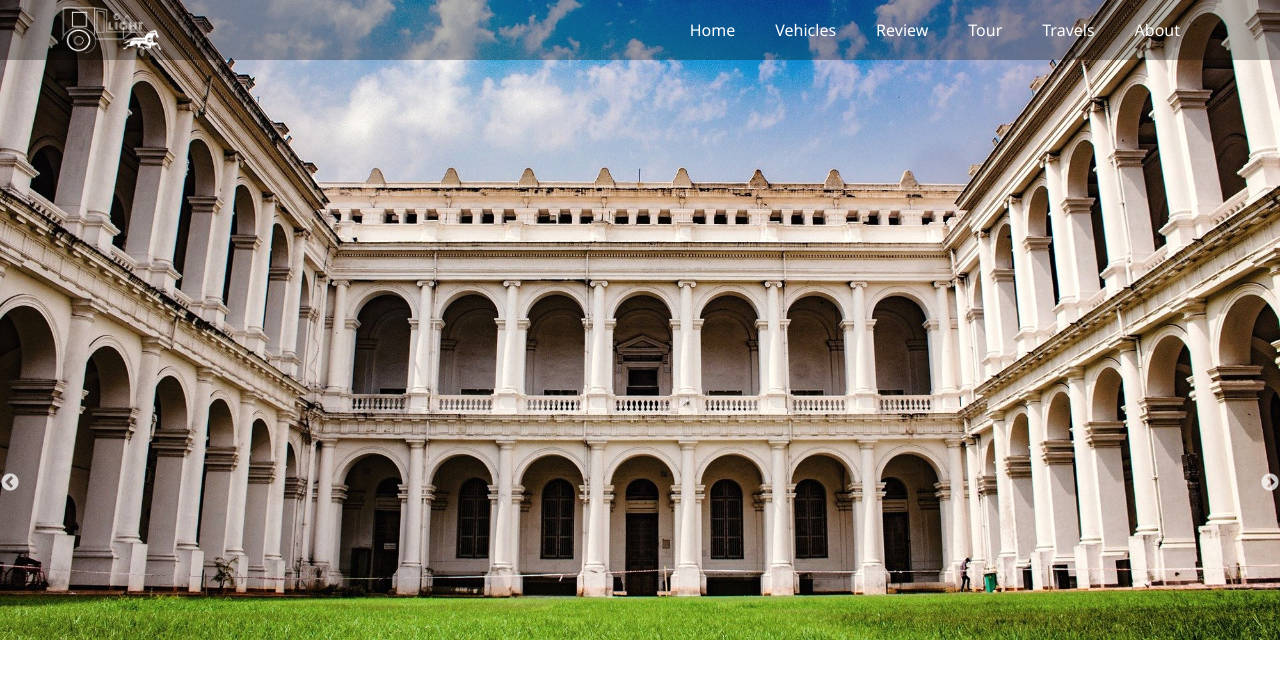
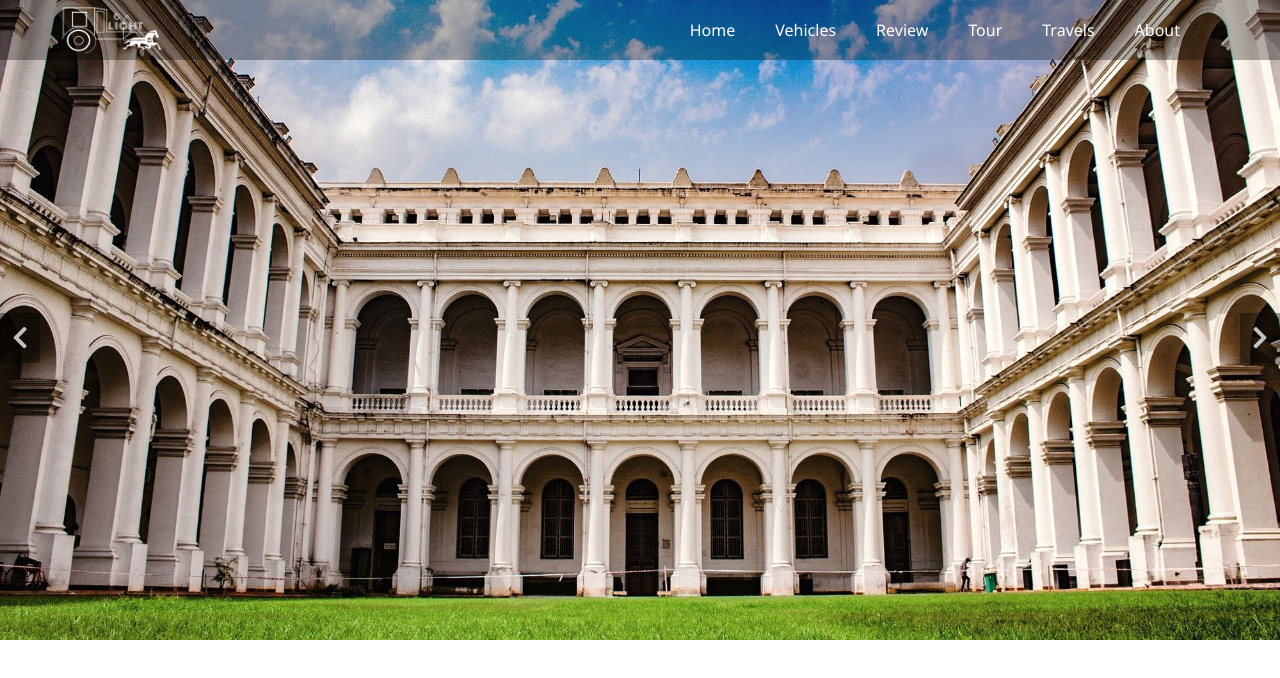
Before and after one commit to sibghat0/Light-Tour-and-Travels, a React (Create React App) app: page / in a window 1280 px wide. Shown: the top 678 px of the page. Built offline with nearby package versions, Linux system fonts and the light colour scheme; a web font is replaced by a local one.

Commit message:
hero complete

```diff
--- a/src/App.js
+++ b/src/App.js
@@ -16,6 +16,7 @@ function App() {
         <Route exact path="/" component={Home} />
         <Route exact path="/vehicles" component={Cars} />
       </Switch>
+      <Footer />
     </div>
   );
 }
--- a/src/layout/pages/home/sections/hero/hero.css
+++ b/src/layout/pages/home/sections/hero/hero.css
@@ -17,3 +17,33 @@
 .hero .slick-next {
   right: 0;
 }
+
+.hero .slick-next,
+.hero .slick-prev {
+  top: 35%;
+  background-color: #00000060;
+  width: 40px;
+  height: 50px;
+  color: #fff;
+}
+
+.hero .slick-next:hover,
+.hero .slick-prev:hover {
+  background-color: #00000060;
+}
+
+.hero .slick-next::before {
+  font-family: "Font Awesome 5 Free";
+  font-size: 25px;
+  content: "\f054";
+  font-weight: 900;
+  color: #fff;
+}
+
+.hero .slick-prev::before {
+  font-family: "Font Awesome 5 Free";
+  font-size: 25px;
+  content: "\f053";
+  font-weight: 900;
+  color: #fff;
+}
--- a/src/layout/pages/home/sections/hero/hero.jsx
+++ b/src/layout/pages/home/sections/hero/hero.jsx
@@ -12,7 +12,7 @@ import howrah from "../../../../../assets/howrah bridge.jpg";
 export default class Hero extends Component {
   render() {
     const settings = {
-      dots: true,
+      dots: false,
       infinite: true,
       autoplay: true,
       autoplaySpeed: 3000,
```
